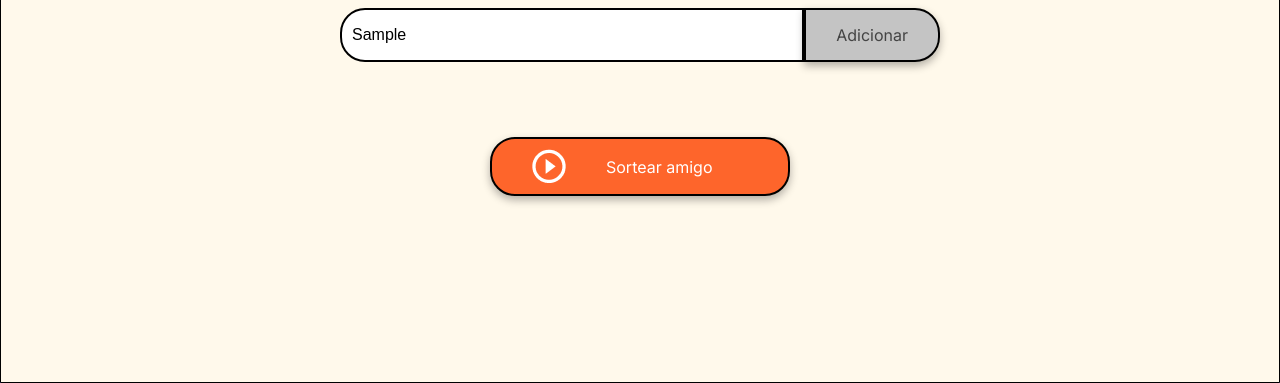
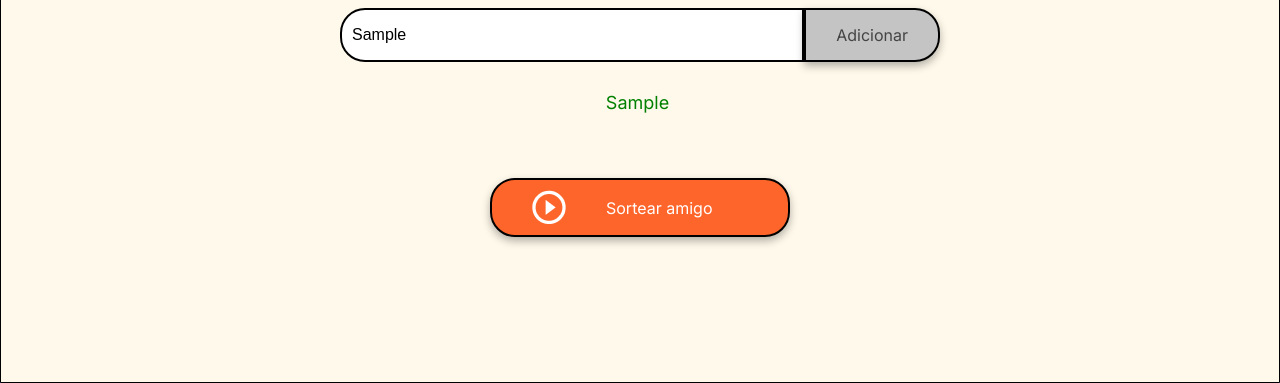
Before and after one commit to LuisVitorVaz/Craindo-meu-rpoprio-jogo, a plain HTML site: page challenge-amigo-secreto_pt-main/index.html in a window 1280 px wide. Both pictures are taken after typing "Sample" into the empty fields and a click on the button "Adicionar". Shown: the part 417-800 px from the top of the page. Drawn offline with Linux system fonts and the light colour scheme.

Commit message:
modificando o css para exibir os nomess digitado um ao lado do outro a imprimindo a lista atraves da funcao em js

```diff
--- a/challenge-amigo-secreto_pt-main/app.js
+++ b/challenge-amigo-secreto_pt-main/app.js
@@ -10,4 +10,17 @@ function adicionarAmigo() {
     }
     amigoSecretoNome.push(nome);   // adiciona no array
     console.log(amigoSecretoNome); // mostra todos já adicionados
+
+       listaDeamigos();
 }
+function listaDeamigos() {
+    let lista = document.querySelector('#listaAmigos');
+    lista.innerHTML = ""; // limpa a lista antes de mostrar
+
+    for (let i = 0; i < amigoSecretoNome.length; i++) {
+
+        let item = document.createElement("li");
+        item.textContent = amigoSecretoNome[i];
+        lista.appendChild(item);
+    }
+}
--- a/challenge-amigo-secreto_pt-main/index.html
+++ b/challenge-amigo-secreto_pt-main/index.html
@@ -25,7 +25,8 @@
             </div>
 
             <ul id="listaAmigos" class="name-list" aria-labelledby="listaAmigos" role="list"></ul>
-            <ul id="resultado" class="result-list" aria-live="polite"></ul>
+            <ul id="resultado" class="result-list" aria-live="polite" onclick="listaDeamigos()"></ul>
+
 
             <div class="button-container">
                 <button class="button-draw" onclick="sortearAmigo()" aria-label="Sortear amigo secreto">
--- a/challenge-amigo-secreto_pt-main/style.css
+++ b/challenge-amigo-secreto_pt-main/style.css
@@ -6,6 +6,29 @@
     --color-button-hover: #e55720;
     --color-text: #444444;
     --color-white: #FFFFFF;
+}
+
+.name-list {
+    display: flex;
+    flex-wrap: wrap;
+    padding: 0;
+    margin: 30px 0; /* Mais espaço em cima e embaixo */
+    color: green; /* Cor verde para os nomes */
+}
+
+.name-list li {
+    list-style: none;
+    margin-right: 5px;
+    color: green; /* Garantindo que cada li seja verde */
+}
+
+.name-list li::after {
+    content: ", ";
+    color: green; /* Vírgulas também verdes */
+}
+
+.name-list li:last-child::after {
+    content: "";
 }
 
 /* Estilos gerais */
```
